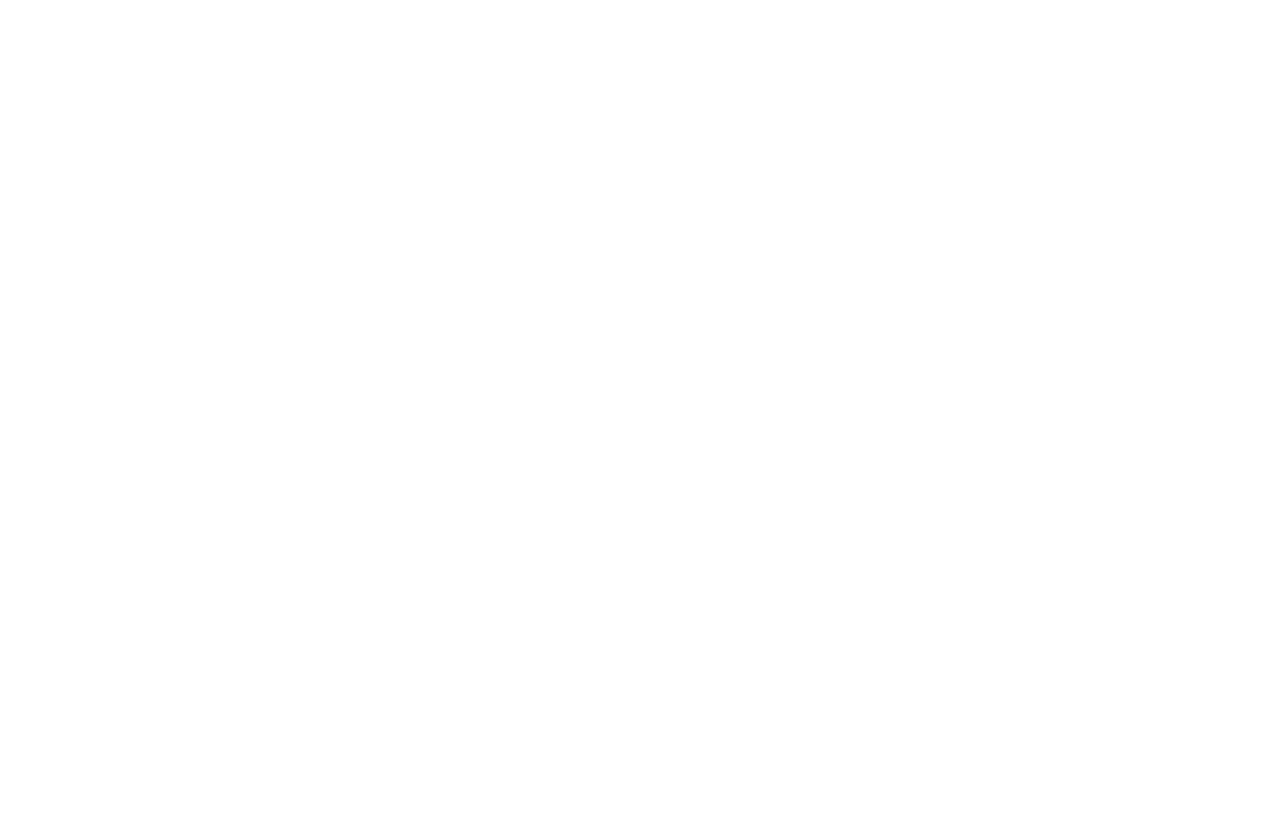
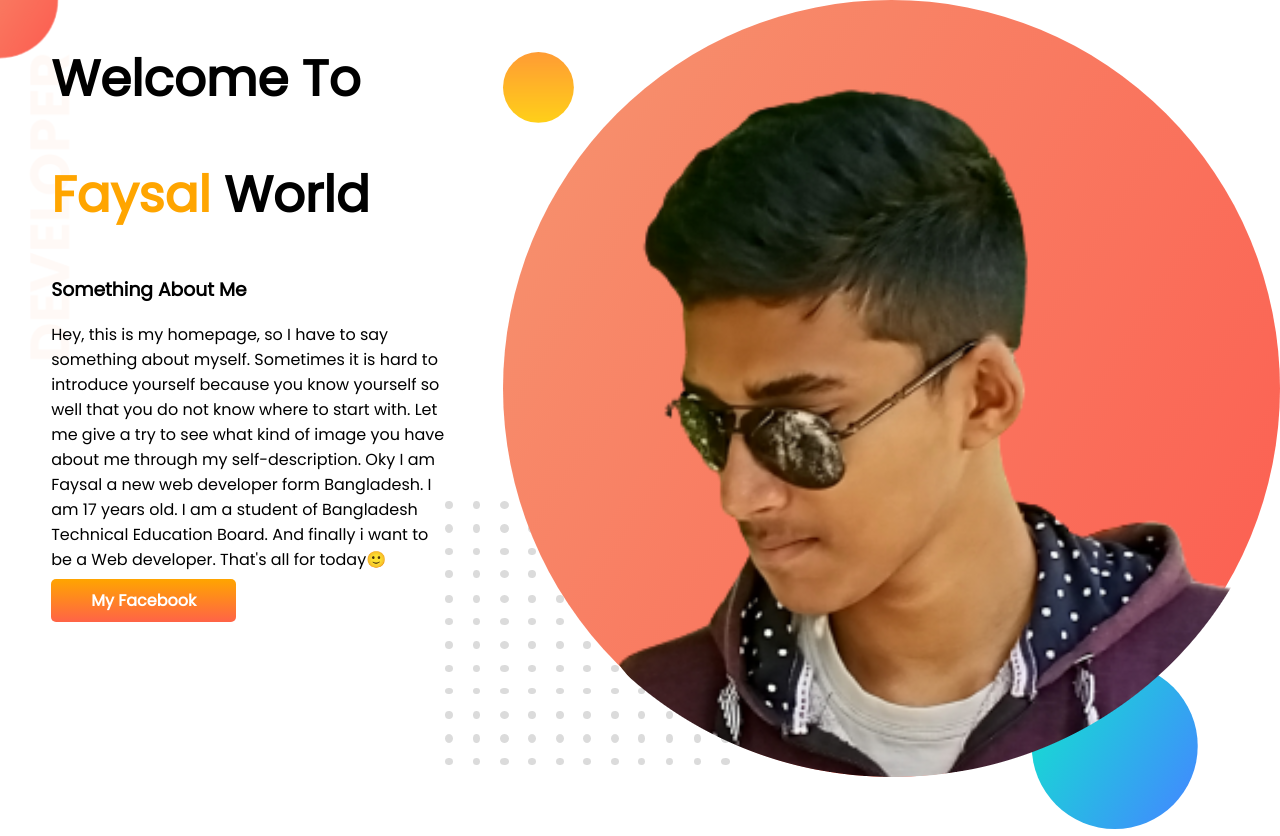
Before and after one commit to 78faysal/developer-potfolio, a plain HTML site: page index.html in a window 1280 px wide. Before the commit the page ends 800 px from the top, so only its background shows below. Drawn offline with Linux system fonts and the light colour scheme.

Commit message:
added benner

```diff
--- a/index.html
+++ b/index.html
@@ -5,9 +5,26 @@
     <meta http-equiv="X-UA-Compatible" content="IE=edge">
     <meta name="viewport" content="width=device-width, initial-scale=1.0">
     <title>Faysal potfolio</title>
+    <link rel="preconnect" href="https://fonts.googleapis.com">
+    <link rel="preconnect" href="https://fonts.gstatic.com" crossorigin>
+    <link href="https://fonts.googleapis.com/css2?family=Poppins&display=swap" rel="stylesheet">
     <link rel="stylesheet" href="style.css">
 </head>
 <body>
+    <section class="top-banner">
+        <div class="half-width">
+            <h1>Welcome To</h1>
+            <h1><span class="name">Faysal</span> World</h1>
+            <h3>Something About Me</h3>
+            <p>Hey, this is my homepage, so I have to say something about myself. Sometimes it is hard to introduce yourself because you know yourself so well that you do not know where to start with. Let me give a try to see what kind of image you have about me through my self-description. Oky I am Faysal a new web developer form Bangladesh. I am 17 years old.
+            I am a student of Bangladesh Technical Education Board. And finally i want to be a Web developer. That's all for today🙂
+            </p>
+            <a class="link-button" href="https://www.facebook.com/profile.php?id=100061413317636" target="_blank">My Facebook</a>
+        </div>
+        <div class="halp-width">
+            <img src="/images/Faysal picture.png" alt="">
+        </div>
+    </section>
 
 </body>
 </html>
--- a/style.css
+++ b/style.css
@@ -0,0 +1,35 @@
+body{
+    font-family: 'Poppins', sans-serif;
+    margin: 0px;
+}
+h1{
+    font-size: 50px;
+}
+.name{
+    color: orange;
+}
+section{
+    display: flex;
+}
+.half-width{
+    width: 50%;
+    padding-left: 4%;
+}
+.half-width img{
+    width: 100%;
+}
+.half-width img{
+    width: 100px;
+}
+.link-button{
+    text-decoration: none;
+    background-image: linear-gradient(orange, tomato);
+    padding: 10px 40px;
+    border-radius: 5px;
+    color: white;
+    font-weight: 800;
+}
+.top-banner{
+    background-image: url(/images/top-banner.png);
+    background-repeat: no-repeat;
+}
```
Also changed, not shown: images/Faysal picture.png (added), images/dream-bg.png (added), images/exp-bg.png (added), images/jhankar.png (added), images/jhankar2.png (added), images/my-bg.png (added), images/my-bg2.png (added), images/top-banner.png (added), 3 other files.
